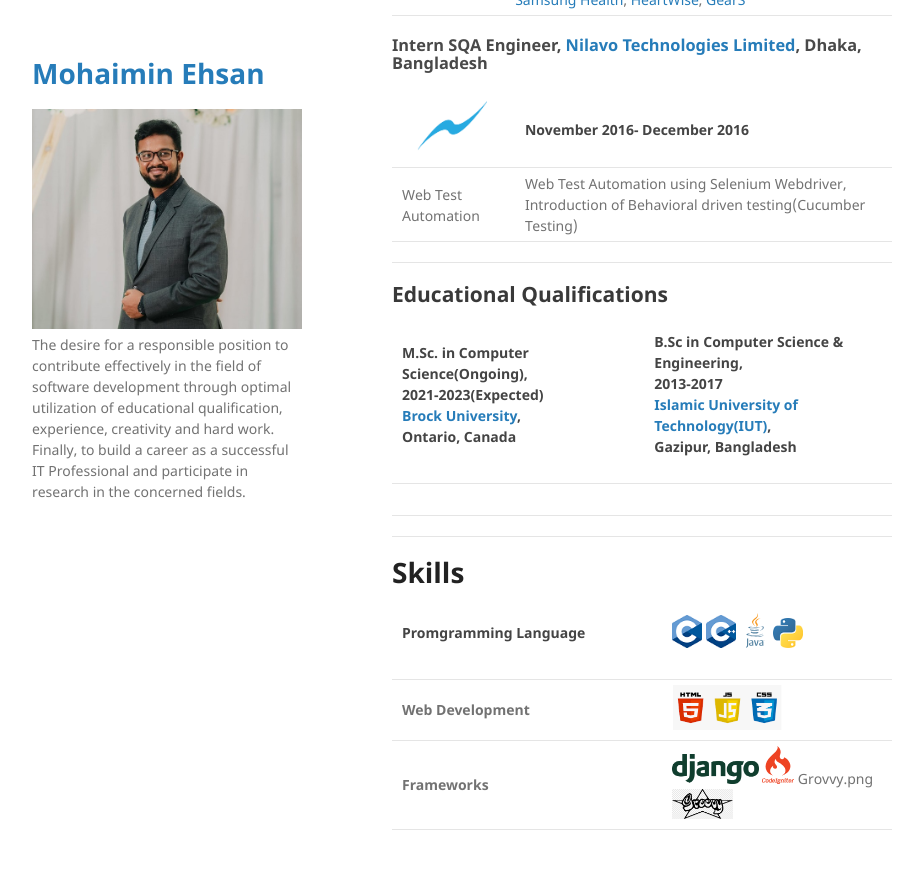
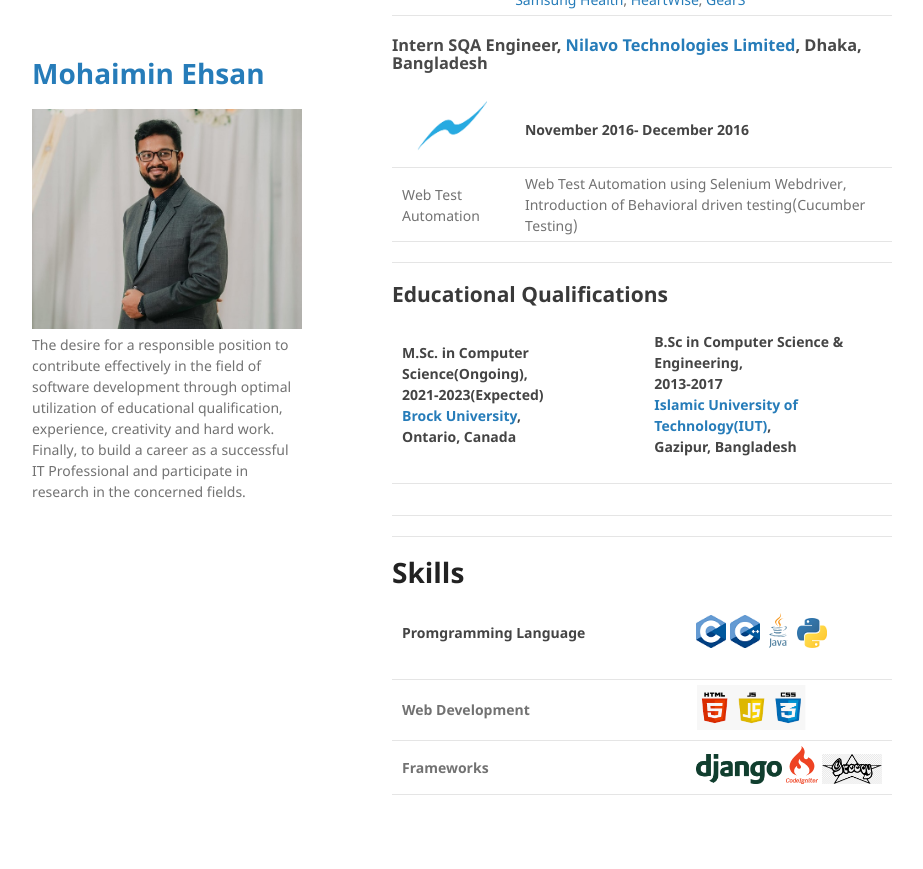
Before and after one commit to MohaiminEhsan/Homepage, a Jekyll site: the page built from index.md, in a window 1280 px wide and 900 px high, scrolled down 1068 px. Shown: the top 869 px of the window, without its empty margins (178-1101 px from the left). Built offline with Jekyll 4.4.1, drawn with Linux system fonts in a browser that asks for light colours; our own code applies the rules of GitHub Pages for plain Markdown files.

Commit message:
Update index.md

```diff
--- a/index.md
+++ b/index.md
@@ -76,4 +76,4 @@ layout: default
 | Promgramming Language <img width=350/> | <img src="assets/img/C.png?raw=true" width="30"/> <img src="assets/img/C++.png?raw=true" width="30"/> <img src="assets/img/java.svg?raw=true" height="35" width="30"/> <img src="assets/img/python.png?raw=true" width="30"/> <img width=350/> |
 |:-------------|:------------------|
 | <b>Web Development</b> | <img src="assets/img/Web.png?raw=true" height="45" width="110"/> |
-| <b>Frameworks</b> | <img src="assets/img/django.png?raw=true" height="30"/> <img src="assets/img/Codeigniter.svg?raw=true" width="32"/> Grovvy.png <img src="assets/img/Grovvy.png?raw=true" height="30"/>|
+| <b>Frameworks</b> | <img src="assets/img/django.png?raw=true" height="30"/> <img src="assets/img/Codeigniter.svg?raw=true" width="32"/> <img src="assets/img/Grovvy.png?raw=true" height="30"/>|
```
